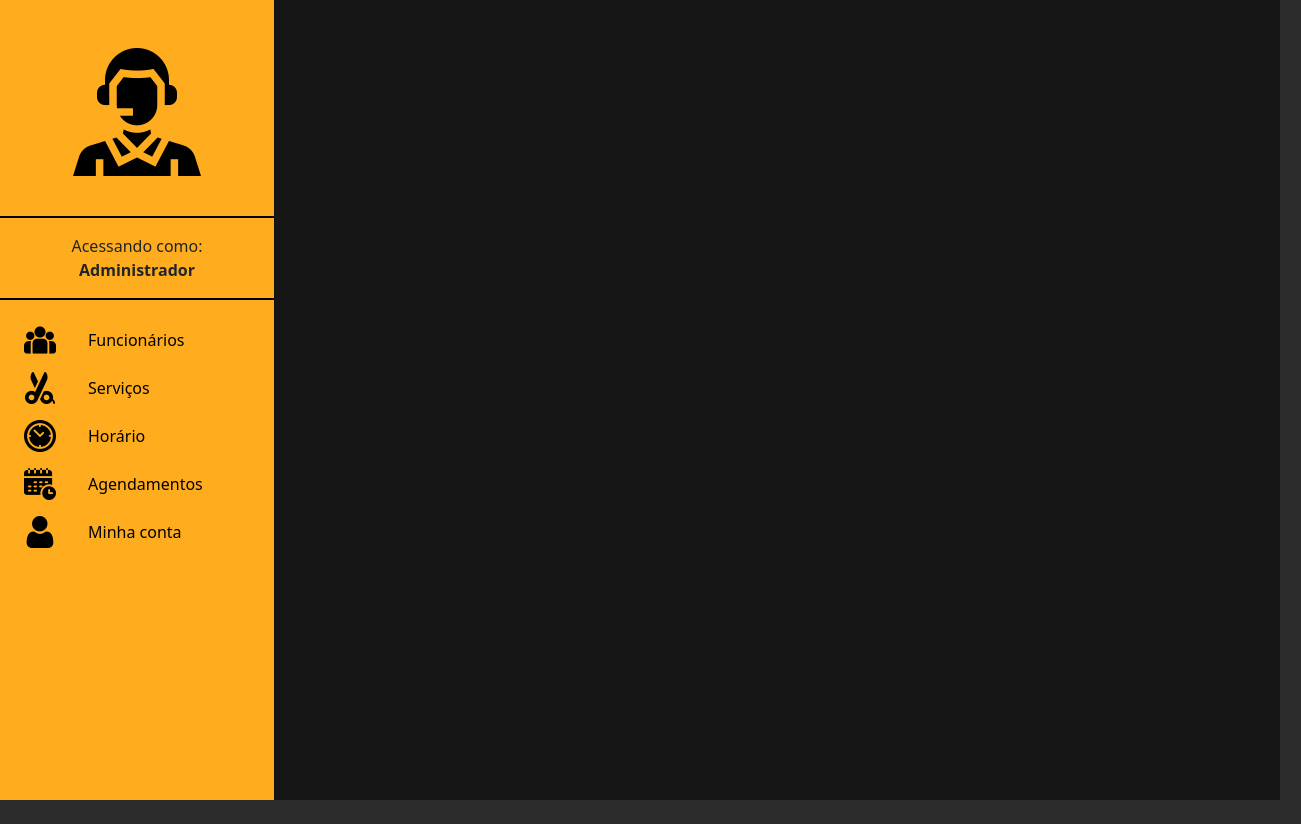
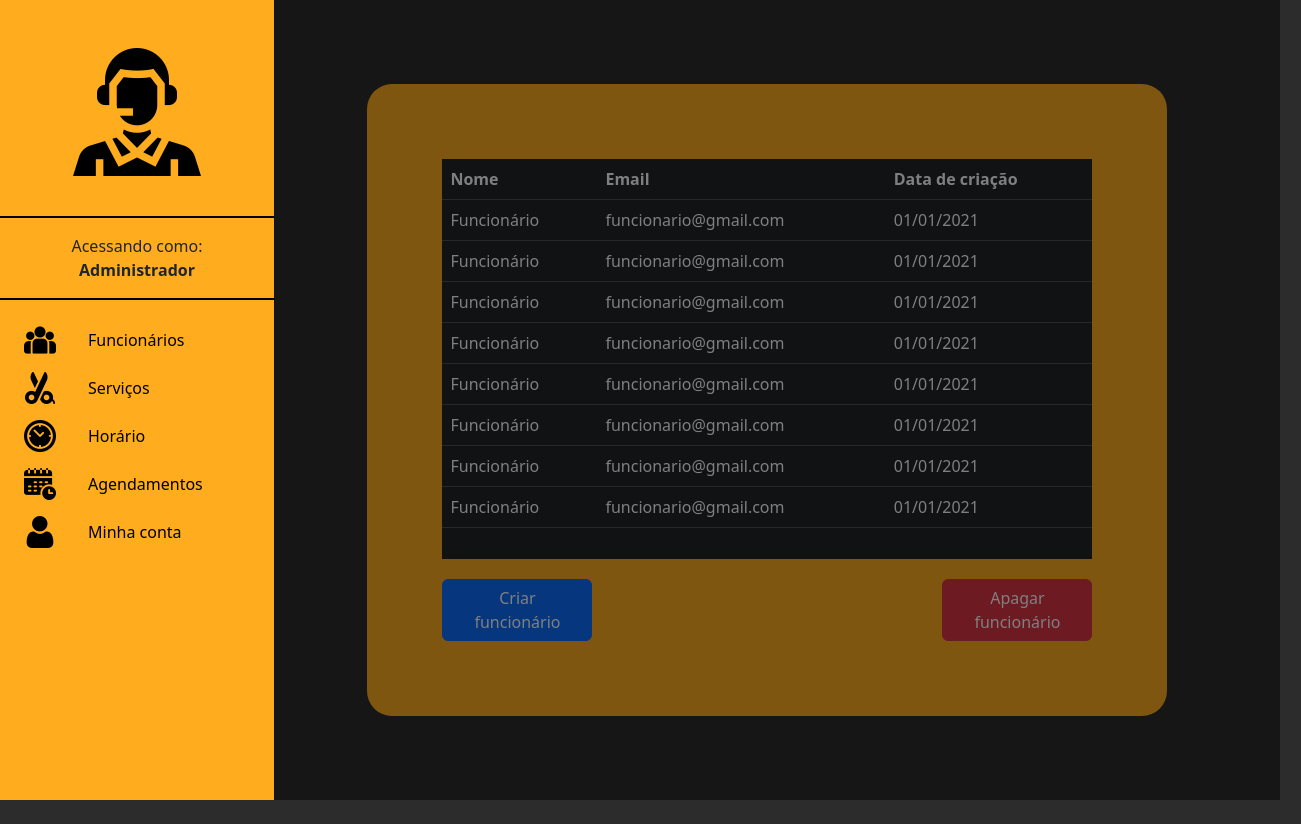
Before and after one commit to KaiqueIvo04/front-projeto-barbearia, a Vue app in the folder projeto-barbearia/: page /admin in a window 1280 px wide. Shown: the whole page, 1301 px wide, since content can reach past the window. After the commit the page ends 800 px from the top, so only its background shows below. Built offline with nearby package versions, Linux system fonts and the light colour scheme; a web font is replaced by a local one.

Commit message:
tabela admins>funcionários quase finalizada

```diff
--- a/projeto-barbearia/index.html
+++ b/projeto-barbearia/index.html
@@ -9,7 +9,7 @@
   <link rel="preconnect" href="https://fonts.googleapis.com">
   <link rel="preconnect" href="https://fonts.gstatic.com" crossorigin>
   <link href="https://fonts.googleapis.com/css2?family=Italianno&family=Nixie+One&family=Roboto:wght@300&display=swap"
-    rel="stylesheet">´
+    rel="stylesheet">
     <link rel="stylesheet" href="https://fonts.googleapis.com/css2?family=Material+Symbols+Outlined:opsz,wght,FILL,GRAD@20..48,100..700,0..1,-50..200" />
   <meta name="viewport" content="width=device-width, initial-scale=1.0">
   <title>Barbearia</title>
@@ -31,6 +31,7 @@
   }
 
   body,
+  app,
   html {
     height: 100%;
   }
--- a/projeto-barbearia/package.json
+++ b/projeto-barbearia/package.json
@@ -10,7 +10,8 @@
   "dependencies": {
     "sass": "^1.77.2",
     "vue": "^3.3.4",
-    "vue-router": "^4.3.2"
+    "vue-router": "^4.3.2",
+    "vuex": "^4.1.0"
   },
   "devDependencies": {
     "@vitejs/plugin-vue": "^4.4.0",
--- a/projeto-barbearia/src/App.vue
+++ b/projeto-barbearia/src/App.vue
@@ -1,23 +1,18 @@
 <!-- HTML -->
 <template>
-
   <RouterView />
 </template>
 
 <!-- script -->
 <script setup>
-import { RouterView, RouterLink} from 'vue-router';
+import { RouterView, RouterLink } from 'vue-router';
 </script>
 
 
 <style lang="scss">
-  @import "@css/styles.scss";
-  body {
-    background-color: map-get($background-colors, escuro);
-  }
+@import "@css/styles.scss";
 
-  #main-section {
-    height: 100vh;
-  }
-
+body {
+  background-color: map-get($background-colors, escuro);
+}
 </style>
--- a/projeto-barbearia/src/components/admin/ListEmployes.vue
+++ b/projeto-barbearia/src/components/admin/ListEmployes.vue
@@ -1,13 +1,81 @@
 <template>
-    <div>
-
+    <div class="table-responsive">
+        <table class="table table-hover" :class="{ empty: !funcionarios.length }">
+            <thead class="table-dark" id="t-head">
+                <tr>
+                    <th scope="col">Nome</th>
+                    <th scope="col">Email</th>
+                    <th scope="col">Data de criação</th>
+                </tr>
+            </thead>
+            <tbody class="table-dark">
+                <tr v-for="funcionario in funcionarios" :key="funcionario.email">
+                    <td>{{ funcionario.nome }}</td>
+                    <td>{{ funcionario.email }}</td>
+                    <td>{{ funcionario.dataCriacao }}</td>
+                </tr>
+                <tr v-if="!funcionarios.length">
+                    <td colspan="3" class="empty-row">Nenhum funcionário</td>
+                </tr>
+            </tbody>
+        </table>
+    </div>
+    <div class="btn-container">
+        <button class="btn btn-primary">Criar funcionário</button>
+        <button class="btn btn-danger">Apagar funcionário</button>
     </div>
 </template>
 
 <script setup>
 
+import { ref } from 'vue';
+
+const funcionarios = ref([
+    { nome: 'Funcionário', email: 'funcionario@gmail.com', dataCriacao: '01/01/2021' },
+    { nome: 'Funcionário', email: 'funcionario@gmail.com', dataCriacao: '01/01/2021' },
+    { nome: 'Funcionário', email: 'funcionario@gmail.com', dataCriacao: '01/01/2021' },
+    { nome: 'Funcionário', email: 'funcionario@gmail.com', dataCriacao: '01/01/2021' },
+    { nome: 'Funcionário', email: 'funcionario@gmail.com', dataCriacao: '01/01/2021' },
+    { nome: 'Funcionário', email: 'funcionario@gmail.com', dataCriacao: '01/01/2021' },
+    { nome: 'Funcionário', email: 'funcionario@gmail.com', dataCriacao: '01/01/2021' },
+    { nome: 'Funcionário', email: 'funcionario@gmail.com', dataCriacao: '01/01/2021' },
+]);
+
 </script>
 
 <style lang="scss" scoped>
+@import "@css/styles.scss";
 
+.table {
+    background-color: map-get($background-colors, claro);
+}
+
+.table-responsive {
+    background-color: #212529;
+    max-height: 50vh;
+    /* Defina a altura máxima que desejar */
+    min-height: 50vh;
+    overflow-y: auto;
+}
+
+/* Estilos para quando a tabela estiver vazia */
+.table.empty {
+    min-height: 50vh;
+    /* Defina a altura mínima que desejar */
+}
+
+.btn-container {
+    display: flex;
+    justify-content: space-between;
+    margin-top: 20px;
+}
+
+.btn {
+    width: 150px;
+}
+
+.empty-row {
+    text-align: center;
+    font-style: italic;
+}
 </style>
--- a/projeto-barbearia/src/components/admin/SideBar.vue
+++ b/projeto-barbearia/src/components/admin/SideBar.vue
@@ -1,8 +1,8 @@
 <template>
+    <div class="container-fluid">
         <div class="offcanvas offcanvas-start show p-0" tabindex="-1" id="offcanvas" aria-labelledby="offcanvasLabel">
             <div class="offcanvas-header p-4 mt-4 justify-content-center">
                 <img src="@svg/Admin.svg" alt="Admin">
-
             </div>
             <div class="offcanvas-body p-0">
                 <div class="text-center">
@@ -17,30 +17,31 @@
                             <li>Funcionários</li>
                         </div>
                     </RouterLink>
-                <RouterLink to="/admins/employees">
+                    <RouterLink to="/admins/services">
                         <div class="d-flex ps-4 gap-3 list-group-item list-group-item-dark p-1">
                             <img src="@svg/Scissors.svg" alt="Serviços">
                             <li>Serviços</li>
                         </div>
                     </RouterLink>
-                <RouterLink to="/admins/employees">
+                    <RouterLink to="/admins/schedules">
                         <div class="d-flex ps-4 gap-3 list-group-item list-group-item-dark p-1">
                             <img src="@svg/Clock.svg" alt="Horário">
                             <li>Horário</li>
                         </div>
                     </RouterLink>
-                <RouterLink to="/admins/employees">
+                    <RouterLink to="/admins/serviceschedules">
                         <div class="d-flex ps-4 gap-3 list-group-item list-group-item-dark p-1">
                             <img src="@svg/Schedule.svg" alt="Agendamentos">
                             <li>Agendamentos</li>
                         </div>
                     </RouterLink>
-                <RouterLink to="/admins/employees">
+                    <RouterLink to="/admins/myaccount">
                         <div class="d-flex ps-4 gap-3 list-group-item list-group-item-dark p-1">
                             <img src="@svg/User.svg" alt="Minha conta">
                             <li>Minha conta</li>
                         </div>
                     </RouterLink>
+                </div>
             </div>
         </div>
     </div>
--- a/projeto-barbearia/src/main.js
+++ b/projeto-barbearia/src/main.js
@@ -4,10 +4,12 @@ import { createApp } from 'vue'
 //Importar
 import App from './App.vue'
 import router from './router/index.js'
+import store from './store'; // Importando o store
 
 //Renderizar aplicação
 const app = createApp(App);
 
 app.use(router);
+app.use(store); // Usando o store
 
 app.mount('#app')
--- a/projeto-barbearia/src/pages/adminPages/homeAdmin.vue
+++ b/projeto-barbearia/src/pages/adminPages/homeAdmin.vue
@@ -1,11 +1,31 @@
 <template>
-    <section id="main-section" class="d-flex">
-        <SideBar/>
-    </section>
+    <div id="main-section" class="container-fluid p-0">
+        <div class="container-fuid d-flex h-100" style="gap: 1.3rem;">
+            <section class="col-md-2 h-100"> <!-- consegui igualar essas sections na height -->
+                <div class="container-fluid"><SideBar/></div>
+            </section>
+            <section class="col-md-10 h-100 d-flex justify-content-center align-items-md-center">
+                <div class="col-md-9 container-tabela"><ListEmployes/></div>
+            </section>
+        </div>
+    </div>
 </template>
 
 <script setup>
     import SideBar from '@components/admin/Sidebar.vue';
+    import ListEmployes from '@components/admin/ListEmployes.vue';
 </script>
 
-<style lang="scss" scoped></style>
+<style lang="scss" scoped>
+@import "@css/styles.scss";
+
+#main-section {
+    height: 100vh;
+}
+
+.container-tabela {
+    background-color: map-get($background-colors, amarelo);
+    border-radius: 25px;
+    padding: 75px;
+}
+</style>
--- a/projeto-barbearia/src/router/index.js
+++ b/projeto-barbearia/src/router/index.js
@@ -1,6 +1,7 @@
 import { createRouter, createWebHistory } from 'vue-router';
 import AuthPage from '@pages/authPages/AuthPage.vue';
 import RegisterPage from '@pages/authPages/RegisterPage.vue';
+import store from '@/store'; // Assumindo que você está usando Vuex para gerenciar o estado do usuário
 // import adminRoutes from '@router/adminRoutes';
 
 const router = createRouter({
@@ -24,13 +25,39 @@ const router = createRouter({
             path: '/admin',
             name: 'homeAdmin',
             component: () => import('@pages/adminPages/homeAdmin.vue'), //Lazy Load (só carrega quando clicar no link - sem preload),
-            // meta: {
-            //     requiresAdmin: true
-            // }
+            meta: { requiresAuth: true, type: 'admin' },
             children: []
-        }
+        },
+        // {
+        //     path: '/employee',
+        //     name: 'homeEmployee',
+        //     component: homeEmployee,
+        //     meta: { requiresAuth: true, type: 'employee' },
+        //     children: []
+        //   },
+        //   {
+        //     path: '/client',
+        //     name: 'homeClient',
+        //     component: homeEmployee,
+        //     meta: { requiresAuth: true, type: 'client' },
+        //     children: []
+        //   },
 
     ]
 })
 
+// router.beforeEach((to, from, next) => {
+//     const requiresAuth = to.matched.some(record => record.meta.requiresAuth);
+//     const userRole = store.getters['auth/role']; // Supondo que você tenha um getter no Vuex para pegar o papel do usuário
+//     const isAuthenticated = store.getters['auth/isAuthenticated']; // Supondo que você tenha um getter no Vuex para verificar a autenticação
+
+//     if (requiresAuth && !isAuthenticated) {
+//       next({ name: 'auth' });
+//     } else if (requiresAuth && to.meta.role !== userRole) {
+//       next({ name: 'NotFound' }); // Ou você pode redirecionar para uma página de 'Acesso Negado'
+//     } else {
+//       next();
+//     }
+//   });
+
 export default router;
--- /dev/null
+++ b/projeto-barbearia/src/store/index.js
@@ -0,0 +1,37 @@
+import { createStore } from 'vuex';
+
+export default createStore({
+  state: {
+    user: {
+      isAuthenticated: false,
+      role: null
+    }
+  },
+  mutations: {
+    setUser(state, user) {
+      state.user.isAuthenticated = user.isAuthenticated;
+      state.user.role = user.role;
+    },
+    logout(state) {
+      state.user.isAuthenticated = false;
+      state.user.role = null;
+    }
+  },
+  getters: {
+    isAuthenticated: state => state.user.isAuthenticated,
+    role: state => state.user.role
+  },
+  actions: {
+    login({ commit }, user) {
+      // Lógica de login
+      commit('setUser', user);
+    },
+    logout({ commit }) {
+      // Lógica de logout
+      commit('logout');
+    }
+  },
+  modules: {
+    // Outros módulos Vuex
+  }
+});
```
Also changed, not shown: 1 other file (tests, documents, lock files or other folders). Lines whose indentation alone changed are shown as unchanged.
